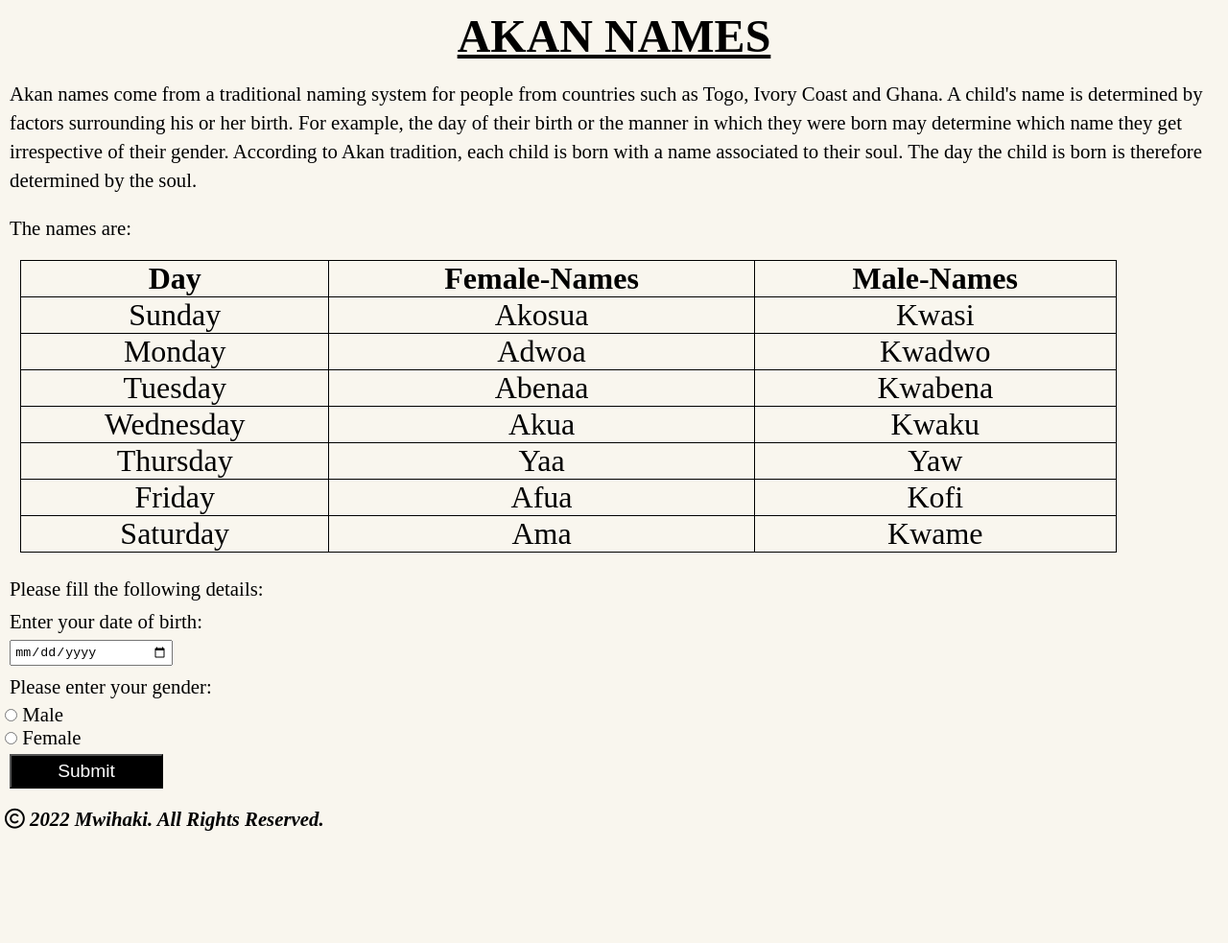
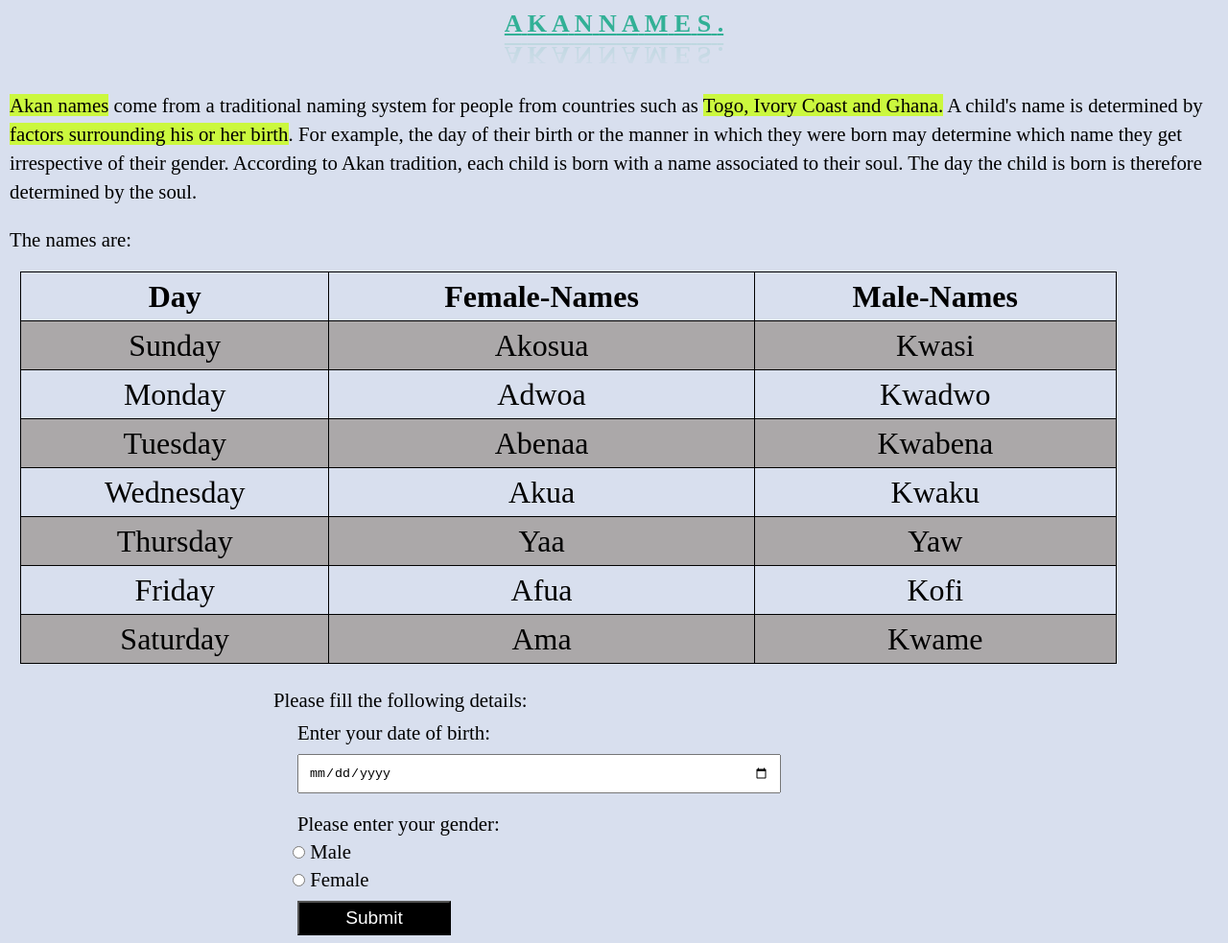
Before and after one commit to SandraChege/akan, a plain HTML site: page Names.html in a window 1280 px wide. Shown: the top 983 px of the page at 96% size. Before the commit the page ends 871 px from the top, so only its background shows below. Drawn offline with Linux system fonts and the light colour scheme.

Commit message:
The featues enhance the outlook of the site

```diff
--- a/Names.html
+++ b/Names.html
@@ -13,14 +13,23 @@
     <link rel="stylesheet" href="https://cdnjs.cloudflare.com/ajax/libs/font-awesome/4.7.0/css/font-awesome.min.css">
 
 </head>
-<body id="#intro2" style="background-color: rgb(249, 246, 238);">
+<body id="#intro2" style="background-color: #D8DFEE;">
     <section>
-        <header>
-            AKAN NAMES
+        <header class="textanimate">
+            <span>A</span>
+            <span>K</span>
+            <span>A</span>
+            <span>N</span>
+            <span>N</span>
+            <span>A</span>
+            <span>M</span>
+            <span>E</span>
+            <span>S</span>
+            <span>.</span>
         </header>
         <div class="akanhistory">
-            Akan names come from a traditional naming system for people from countries such as Togo, Ivory
-            Coast and Ghana. A child's name is determined by factors surrounding his or her birth. For example,
+            <mark>Akan names</mark> come from a traditional naming system for people from countries such as <mark>Togo, Ivory
+            Coast and Ghana.</mark> A child's name is determined by <mark>factors surrounding his or her birth</mark>. For example,
             the day of their birth or the manner in which they were born may determine which name they get
             irrespective of their gender. According to Akan tradition, each child is born with a name
             associated to their soul. The day the child is born is therefore determined by the soul.
--- a/css/akan.css
+++ b/css/akan.css
@@ -25,7 +25,6 @@ background-color: rgba(0, 0, 0, 0.3);
     left: 20px;
     line-height: 35px;
     font-size: 1.4rem;
-
 }
 .intro{
     /*font-size: 2rem;*/
@@ -56,18 +55,45 @@ background-color: rgba(0, 0, 0, 0.3);
 }
 header{
     font-size: 3rem;
+    text-transform: uppercase;
     font-weight: 900;
     text-align: center;
     padding: 5px;
     margin: 5px;
-    text-decoration: underline solid black;
+    text-decoration: underline solid ;
 }
+.textanimate{
+    -webkit-box-reflect: below -8px linear-gradient( transparent, rgba(0, 0, 0, 0.2));
+}
+
+.textanimate{
+    animation-name: change-color, grow-shrink, expand;
+    animation-duration: 8s, 5s, 5s;
+    animation-iteration-count: infinite;
+
+    font-family: Avenir;
+    font-size: 26px;
+    text-align: center;
+  }
+
+  @keyframes change-color {
+    25% { color: #00A4BD; }
+    50% { color: #FF7A59; }
+    75% { color: #00BDA5; }
+  }
+
+  @keyframes grow-shrink {
+    50% { transform: scale(1.5); }
+  }
+
+  @keyframes expand {
+    50% { word-spacing: 20px; }
+  }
 .akanhistory{
     font-size: 1.3rem;
     padding: 5px;
-    margin: 8px 5px;
+    margin: 45px 5px 8px 5px;
     line-height: 30px;
-
 }
 .History1, p{
     font-size: 1.3rem;
@@ -83,24 +109,42 @@ table{
 table, tr, th, td {
     border: 1px solid black;
     border-collapse: collapse;
+    height: 50px;
 }
 tr{
     padding: 5px;
     margin: 5px;
     text-align: center;
 }
+tr:nth-child(even) {
+    background-color: #ABA8A9;
+}
+mark{
+    background-color: #CBF83E;
+}
+/*FORM*/
 .form1{
     font-size: 1.3rem;
     padding-left: 5px;
+    width: 600px;
+}
+.form1 > p{
+    padding-left: 280px;
 }
 .formdetail{
 display: flex;
 flex-direction: column;
+justify-content: center;
+padding-left: 300px;
 }
 #birthday{
-    width: 10rem;
-    padding: 0.2rem;
+    width: 30rem;
+    padding: 10px;
     margin-left: 5px;
+    margin-top: 5px;
+}
+#male, #female{
+    margin-bottom: 10px;
 }
 .results{
     width: 10rem;
@@ -110,8 +154,16 @@ flex-direction: column;
     color: white;
     font-size: 1.2rem;
 }
+.results:hover{
+    background-color: #CBF83E;
+    color: black;
+    border-color: #CBF83E;
+}
 .radio{
     line-height: 30px;
+}
+.daybirth, .jinsia{
+    margin-bottom: 10px;
 }
 /*FOOTER*/
 footer{
```
Also changed, not shown: index.html (+5 -5 lines).
